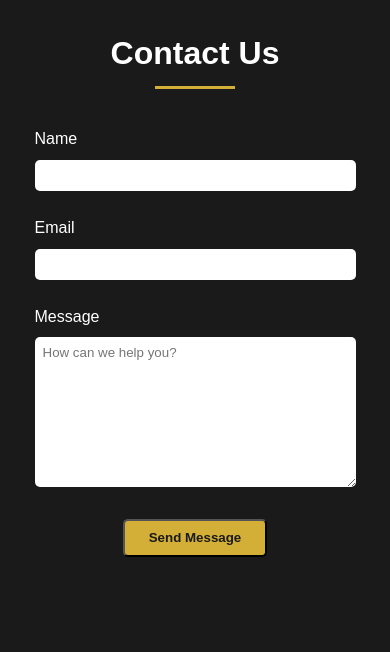
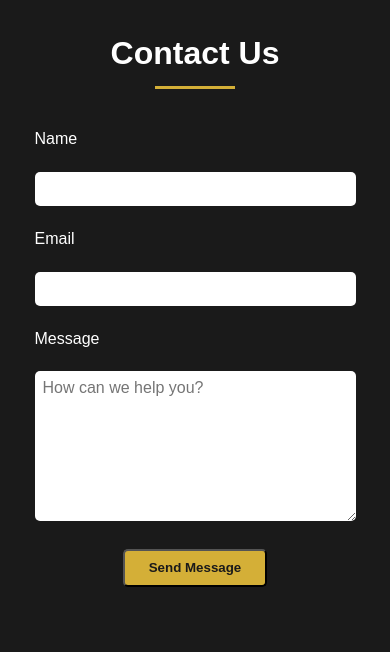
Before and after one commit to nanyaCodes/serenity-hotel, a plain HTML site: page index.html in a window 390 px wide. Shown: the part 3600-4252 px from the top of the page. Drawn offline with Linux system fonts and the light colour scheme.

Commit message:
style changes

```diff
--- a/index.html
+++ b/index.html
@@ -256,12 +256,12 @@
         }
 
         .form-group {
-            margin-bottom: 1.5rem;
+            margin-bottom: 20px;
         }
 
         .form-group label {
             display: block;
-            margin-bottom: 0.5rem;
+            margin-bottom: 20px;
         }
 
         .form-group input,
@@ -270,6 +270,10 @@
             padding: 0.8rem;
             border: none;
             border-radius: 5px;
+            box-sizing: border-box;
+            font-size: 16px;
+            -webkit-appearance: none;
+            appearance: none;
         }
 
         .form-group textarea {
@@ -492,8 +496,16 @@
                 flex: 0 0 100%;
                 margin: 1rem 0;
             }
+
+            input, textarea, select, button{
+                max-width: 100%;
+            }
+            input, textarea, select{
+                font-size: 16px;
+            }
             .social-links{
                 justify-content: center;
+                text-align: center;
             }
         }
 
@@ -522,6 +534,7 @@
             .social-links {
                 gap: 10px;
                 justify-content: center;
+                text-align: center;
             }
 
         }
```
